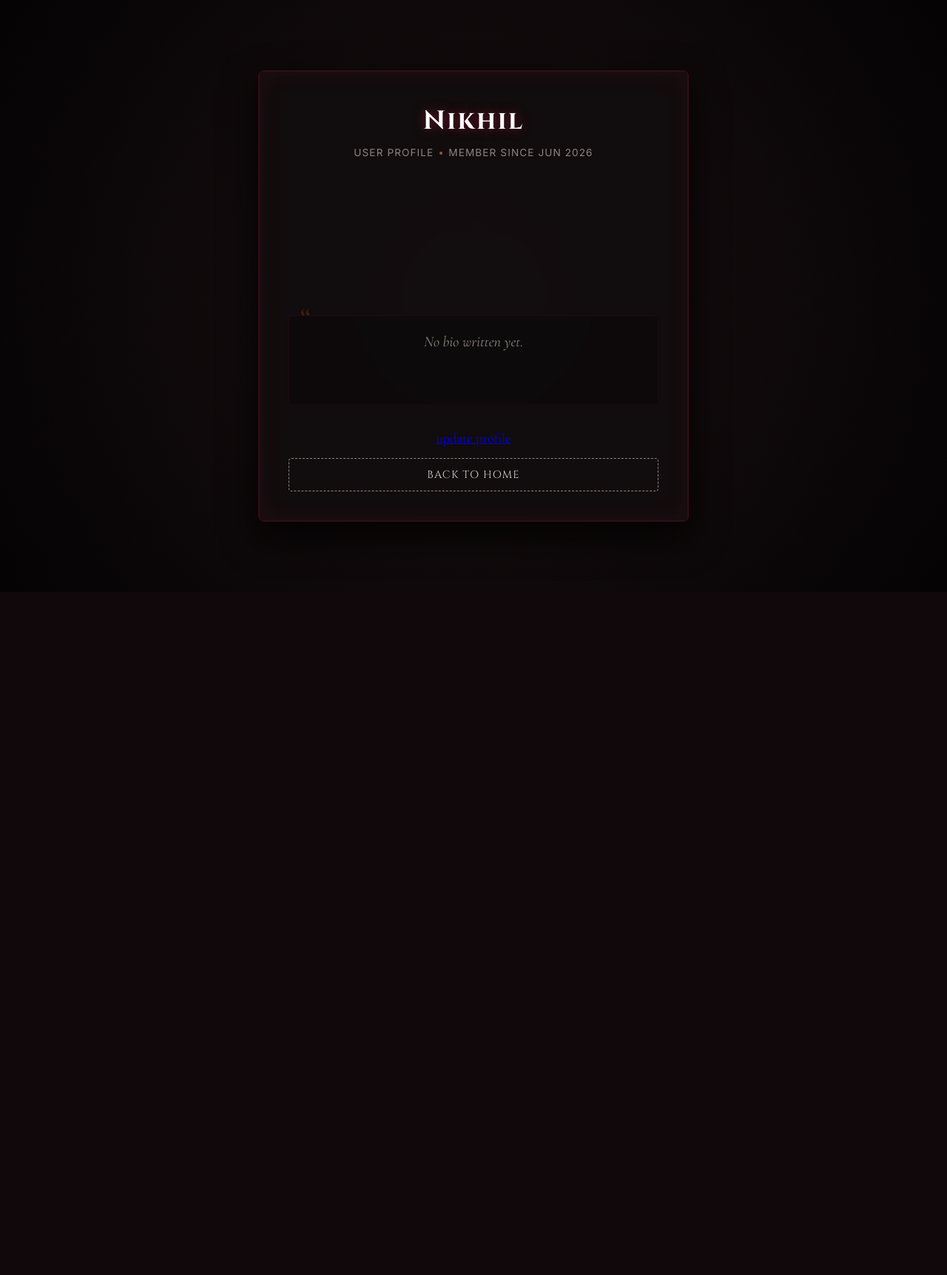
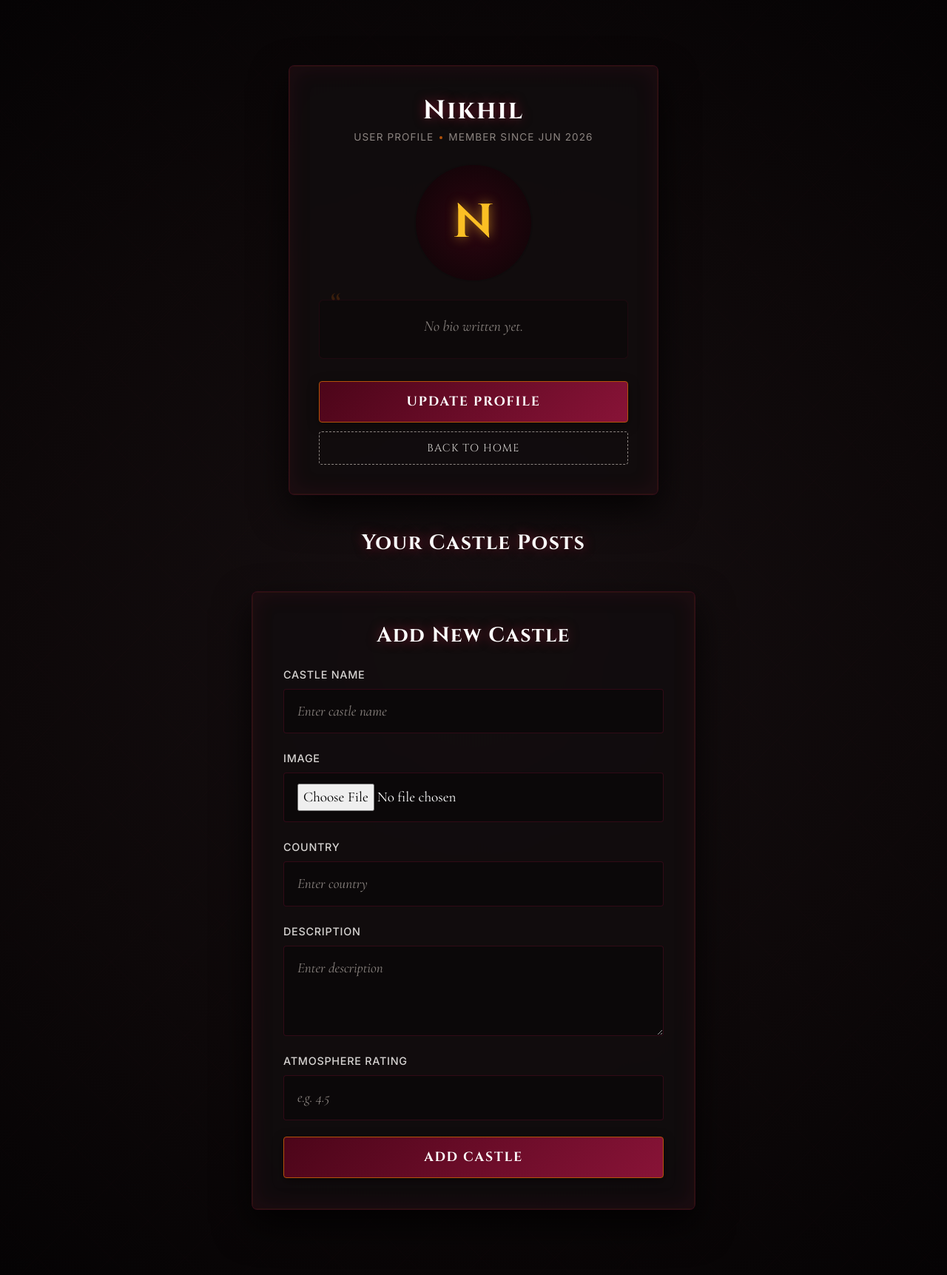
Before and after one commit to nik-767/gloomvalut, a Django app: page /profile/ in a window 1280 px wide. Shown: the whole page at 74% size. Before the commit the page ends 705 px from the top, so only its background shows below. Run offline with Django 5.2, Linux system fonts and the light colour scheme; a user stored in the database is signed in; data comes from the database, SQL or seed files in the repository.

Commit message:
fix(templates): wrap profile in container, render ratings, and add styling classes

```diff
--- a/templates/core/profile.html
+++ b/templates/core/profile.html
@@ -5,11 +5,13 @@
     <meta name="viewport" content="width=device-width, initial-scale=1.0">
     <title>{{ profile.user.username|title }}'s Profile</title>
     {% load static %}
+    <link rel="stylesheet" href="https://cdn.jsdelivr.net/npm/bootstrap@5.3.8/dist/css/bootstrap.min.css">
     <link rel="stylesheet" href="{% static 'core/styles.css' %}">
 </head>
 <body>
     <div class="page-wrapper">
-        <div class="profile-card">
+        <div class="container py-5">
+            <div class="profile-card mx-auto mb-5">
                 <h1 class="profile-title">{{ profile.user.username|title }}</h1>
 
                 <div class="profile-meta">
@@ -23,6 +25,10 @@
                         <div class="avatar-container">
                             <img src="{{ profile.pic.url }}" class="profile-pic">
                         </div>
+                    {% else %}
+                        <div class="placeholder-avatar">
+                            {{ profile.user.username|slice:":1"|title }}
+                        </div>
                     {% endif %}
                 </div>
 
@@ -35,8 +41,86 @@
                 </div>
 
                 <div class="profile-actions">
-                <a href="{% url 'Profile_upd' %}">update profile</a>
+                    <a href="{% url 'Profile_upd' %}" class="btn">update profile</a>
                     <a href="{% url 'home' %}" class="back-home-btn">Back to Home</a>
+                </div>
+            </div>
+
+            <h3 class="profile-section-title mt-5 mb-4 text-center">Your Castle Posts</h3>
+            <div class="row row-cols-1 row-cols-md-2 row-cols-lg-3 g-4">
+            {% for d in  user_posts %}
+                <div class="col">
+                    <article class="destination-card card h-100">
+                        {% if d.image %}
+                        <img src="{{ d.image.url }}" alt="{{ d.castle }}" class="card-img-top">
+                        {% endif %}
+                        <div class="card-body destination-card-body d-flex flex-column">
+                            <div>
+                                <h2 class="destination-card-title h4">{{ d.castle }}</h2>
+                                <p class="destination-card-subtitle mb-3">{{ d.country }}</p>
+                                <p class="destination-card-text mb-3">{{ d.description }}</p>
+                                {% if d.Avg_rate %}
+                                    <p style="color: #ffc107; font-weight: bold;">Average Rating: {{ d.Avg_rate|floatformat:1 }} ⭐</p>
+                                {% else %}
+                                    <p style="color: #666; font-style: italic;">No ratings yet</p>
+                                {% endif %}
+                            </div>
+
+                            {% if d.review_set.all %}
+                            <div class="review-section mb-3">
+                                <h6 class="review-title">Reviews</h6>
+                                {% for review in d.review_set.all %}
+                                <div class="review-card mb-2 p-3 rounded-3">
+                                    <p class="review-text mb-1">{{ review.comment }}</p>
+                                    <p class="review-meta mb-0">Rating: {{ review.rating }} · User .  {{ review.user }}</p>
+                                </div>
+                                {% endfor %}
+                            </div>
+                            {% endif %}
+
+                            <div class="mt-auto">
+                                <p class="destination-card-text mb-2"><strong>Atmosphere:</strong> {{ d.atmosphere }}</p>
+                                <div class="destination-card-meta d-flex flex-wrap align-items-center gap-1">
+                                    {% for tag in d.tags.all %}
+                                        <span class="badge rounded-pill bg-secondary">{{ tag.name }}</span>
+                                    {% endfor %}
+                                    <a href="{% url 'review_view' d.id %}" class="view-review-link">View Review</a>
+                                    <a href="{% url 'update_card' d.id %}" class="update-card-link">Update Card</a>
+                                    <a href="{% url 'delete_castle' d.id %}" class="delete-card-link">Delete card</a>
+                                </div>
+                            </div>
+                        </div>
+                    </article>
+                </div>
+                {% endfor %}
+            </div>
+
+            <div class="auth-card mt-5" style="max-width: 600px; margin: 0 auto;">
+                <h3 class="mb-4">Add New Castle</h3>
+                <form method="POST" action="{% url 'home' %}" enctype="multipart/form-data" class="auth-form">
+                    {% csrf_token %}
+                    <label>
+                        Castle Name
+                        <input type="text" name="castle" placeholder="Enter castle name" required>
+                    </label>
+                    <label>
+                        Image
+                        <input type="file" name="image">
+                    </label>
+                    <label>
+                        Country
+                        <input type="text" name="country" placeholder="Enter country" required>
+                    </label>
+                    <label>
+                        Description
+                        <textarea name="description" placeholder="Enter description" rows="3" required></textarea>
+                    </label>
+                    <label>
+                        Atmosphere Rating
+                        <input type="number" step="0.1" name="atmosphere" placeholder="e.g. 4.5" required>
+                    </label>
+                    <button type="submit" class="btn">Add Castle</button>
+                </form>
             </div>
         </div>
     </div>
```
Lines whose indentation alone changed are shown as unchanged.
